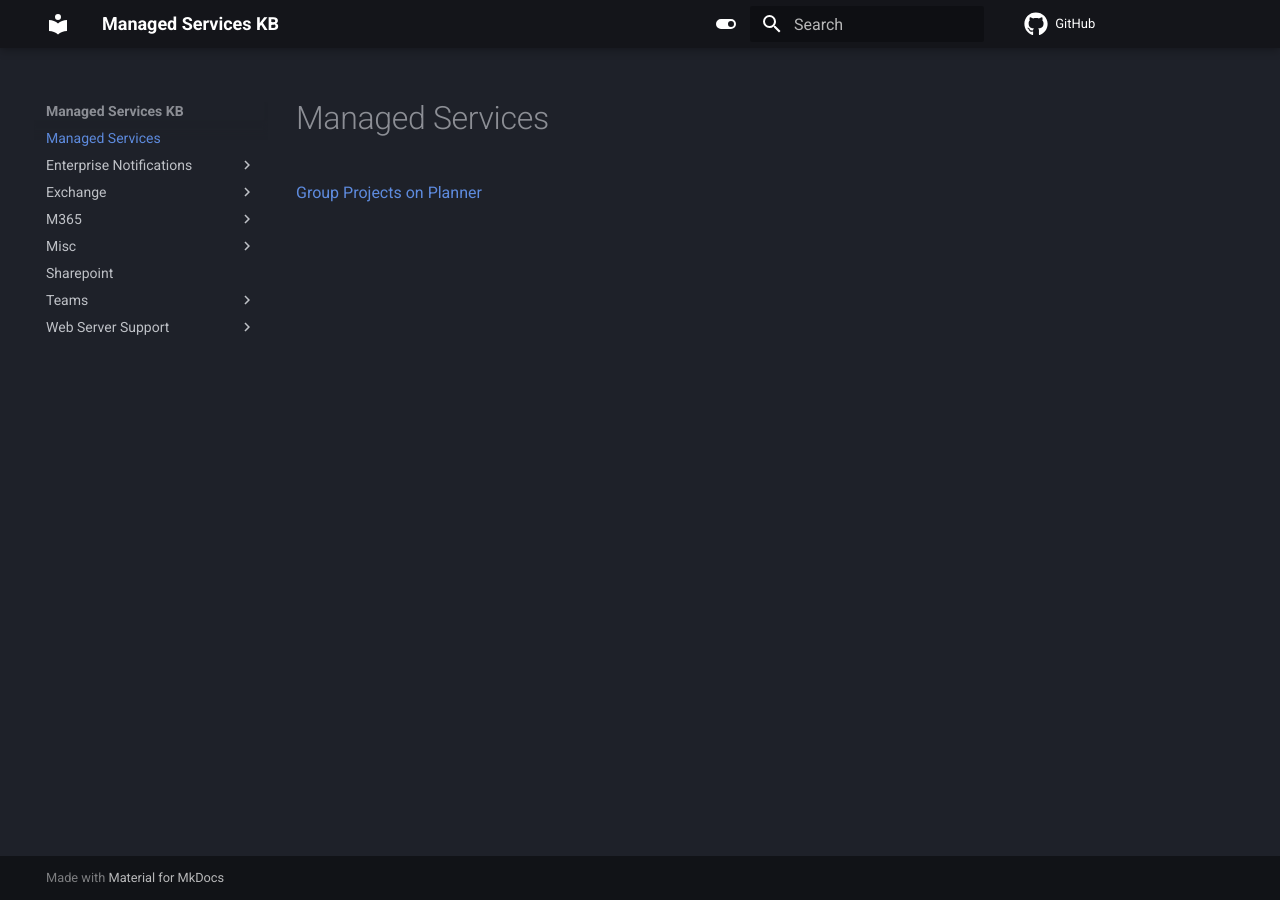
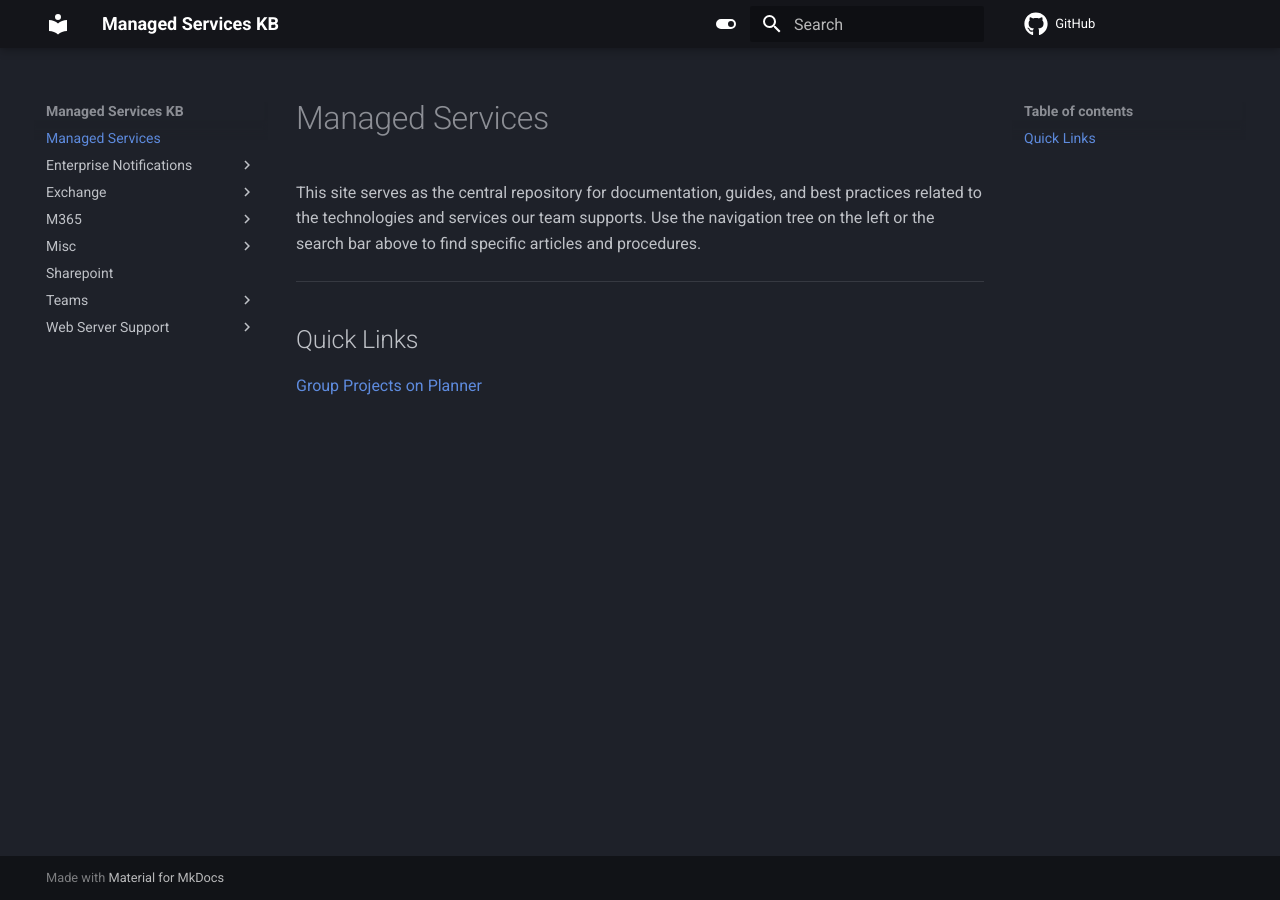
Before and after one commit to gpegues/MKDocs_Dev, an MkDocs documentation site: the page built from docs/index.md, in a window 1280 px wide. Built offline with MkDocs 1.6.1 and Material for MkDocs 9.7.7, drawn with Linux system fonts in a browser that asks for light colours; comment, search, counter and statistics services are not loaded; some of the changed lines change nothing that is shown.

Commit message:
Update: Updated .yml and home page

```diff
--- a/docs/index.md
+++ b/docs/index.md
@@ -1,3 +1,9 @@
 # Managed Services
 
+This site serves as the central repository for documentation, guides, and best practices related to the technologies and services our team supports. Use the navigation tree on the left or the search bar above to find specific articles and procedures.
+
+---
+
+## Quick Links
+
 [Group Projects on Planner](https://tasks.office.com/rivco.org/en-US/Home/Planner#/plantaskboard?groupId=c6263045-0417-4356-8fbb-3d87f43e66ae&planId=cvaHoSYzzkicSh5i5XYn8IIAAukb)
--- a/mkdocs.yml
+++ b/mkdocs.yml
@@ -61,7 +61,10 @@ nav:
       - Message Trace: Exchange/MessageTrace.md
       - SMTP to SharedMailbox: Exchange/scan2email.md
     - Misc.:
+      - 3rd Party:
+        - TangoReserve: Exchange/3rdParty/TangoReserve/TRSetupChecklist.md
       - Help Desk Support: Exchange/Help Desk Support for Outlook.md
+      - Next Request - PRAs: Exchange/NextRequest-PublicRecordsRequests.md
       - Role Clarification: Exchange/Role Clarification for M365 Services and Help Desk.md
     - Server:
       - Edge Subscription: Exchange/Server 2016/Create New Edge Subscription.md
@@ -75,6 +78,7 @@ nav:
   - M365:
     - General Information: M365.md
     - Bots: M365/Framework-BotApproval-M365.md
+    - Bookings: M365/Bookings/BookingsGovernance.md
     - Licensing:
       - General Information: M365/Licensing.md
       - Licensing Groups: M365/LicenseGroups.md
```
